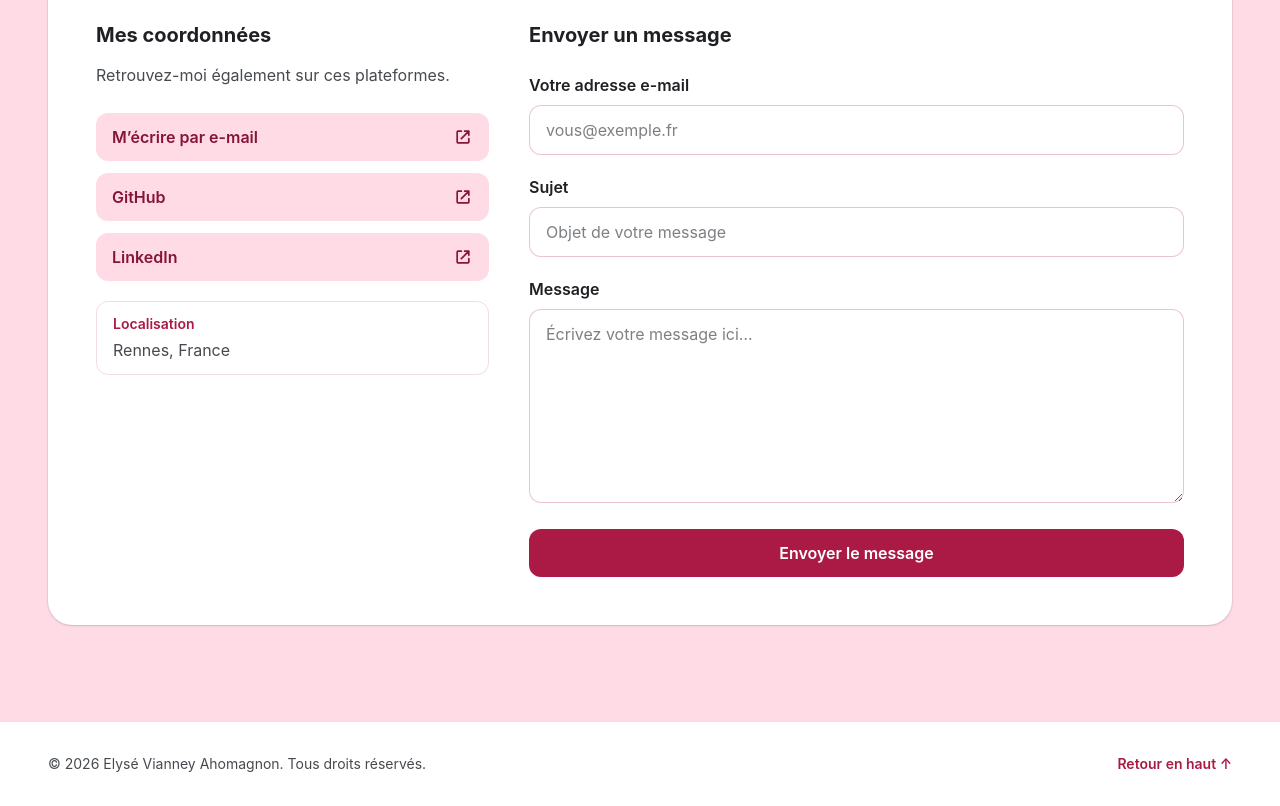
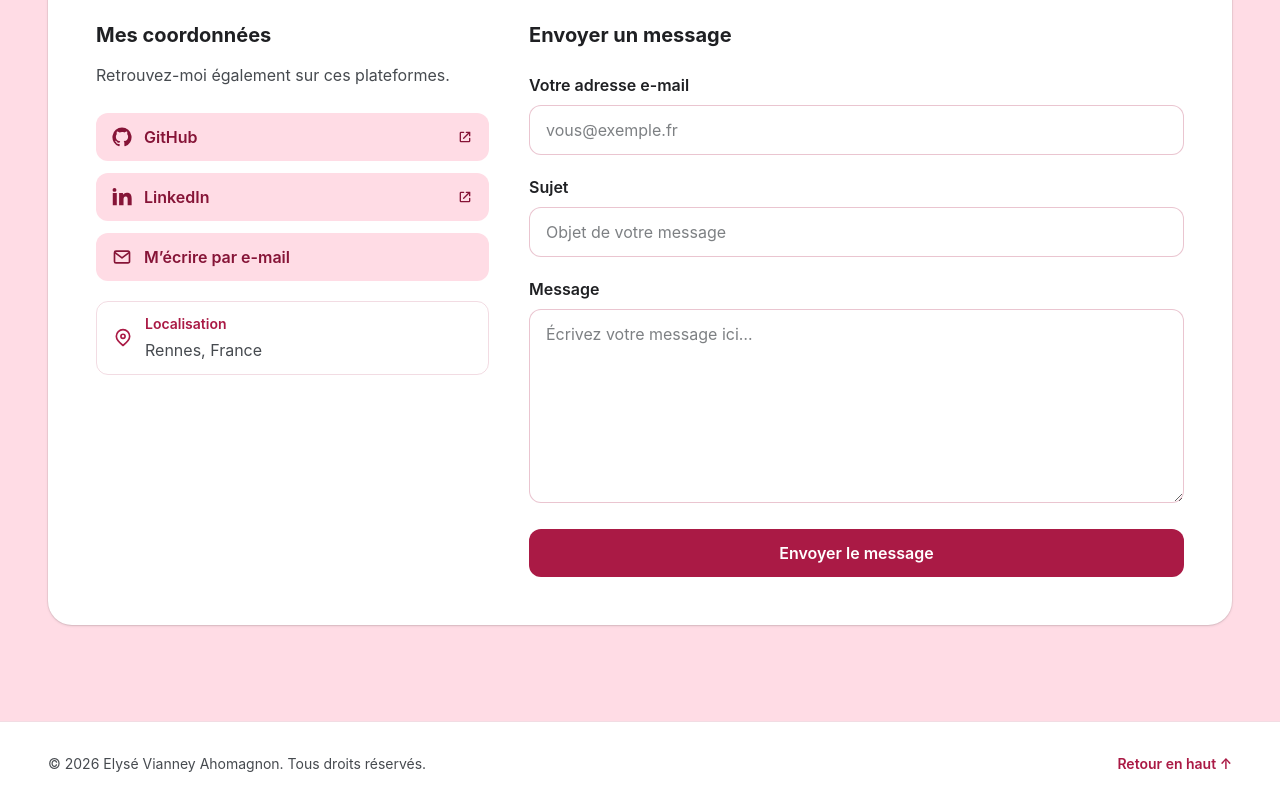
Before and after one commit to elysevianney/my_porfolio, an Angular app: page / in a window 1280 px wide. Shown: the part 5840-6646 px from the top of the page. Built offline with nearby package versions, Linux system fonts and the light colour scheme.

Commit message:
feat: add icon for contacts elemrnts

```diff
--- a/src/app/components/contact/contact.html
+++ b/src/app/components/contact/contact.html
@@ -22,21 +22,49 @@
                 [attr.rel]="link.external ? 'noopener noreferrer' : null"
                 class="flex min-h-12 items-center justify-between gap-3 rounded-xl bg-cv-soft px-4 py-3 font-semibold text-cv-primary-dark transition-colors hover:bg-cv-primary hover:text-white"
               >
+                <span class="flex items-center gap-3">
+                  @switch (link.kind) {
+                    @case ('email') {
+                      <svg data-contact-icon aria-hidden="true" viewBox="0 0 24 24" class="size-5 shrink-0" fill="none" stroke="currentColor" stroke-width="2">
+                        <path stroke-linecap="round" stroke-linejoin="round" d="M3 6.75A1.75 1.75 0 0 1 4.75 5h14.5A1.75 1.75 0 0 1 21 6.75v10.5A1.75 1.75 0 0 1 19.25 19H4.75A1.75 1.75 0 0 1 3 17.25V6.75Z" />
+                        <path stroke-linecap="round" stroke-linejoin="round" d="m4 7 8 6 8-6" />
+                      </svg>
+                    }
+                    @case ('github') {
+                      <svg data-contact-icon aria-hidden="true" viewBox="0 0 24 24" class="size-5 shrink-0" fill="currentColor">
+                        <path d="M12 .7a11.5 11.5 0 0 0-3.64 22.41c.58.11.79-.25.79-.56v-2.23c-3.22.7-3.9-1.37-3.9-1.37-.52-1.34-1.28-1.69-1.28-1.69-1.05-.72.08-.7.08-.7 1.16.08 1.77 1.19 1.77 1.19 1.03 1.77 2.7 1.26 3.36.96.1-.75.4-1.26.74-1.55-2.57-.29-5.27-1.28-5.27-5.68 0-1.26.45-2.28 1.18-3.09-.12-.29-.51-1.46.11-3.05 0 0 .96-.31 3.16 1.18A10.93 10.93 0 0 1 12 6.13c.98 0 1.95.13 2.87.39 2.2-1.49 3.16-1.18 3.16-1.18.62 1.59.23 2.76.11 3.05.74.81 1.18 1.83 1.18 3.09 0 4.41-2.7 5.38-5.28 5.67.42.36.79 1.07.79 2.16v3.24c0 .31.21.68.8.56A11.5 11.5 0 0 0 12 .7Z" />
+                      </svg>
+                    }
+                    @case ('linkedin') {
+                      <svg data-contact-icon aria-hidden="true" viewBox="0 0 24 24" class="size-5 shrink-0" fill="currentColor">
+                        <path d="M5.34 3.5A2.34 2.34 0 1 1 .66 3.5a2.34 2.34 0 0 1 4.68 0ZM.93 7.34h4.82V22H.93V7.34Zm7.61 0h4.62v2h.07c.64-1.22 2.22-2.5 4.57-2.5 4.88 0 5.79 3.22 5.79 7.4V22h-4.82v-6.88c0-1.64-.03-3.75-2.29-3.75-2.29 0-2.64 1.79-2.64 3.63v7H8.54V7.34Z" />
+                      </svg>
+                    }
+                  }
                   <span>{{ link.label }}</span>
                   @if (link.external) {
                     <span class="sr-only">(nouvel onglet)</span>
                   }
-                <svg aria-hidden="true" viewBox="0 0 24 24" class="size-5 shrink-0" fill="none" stroke="currentColor" stroke-width="2">
+                </span>
+                @if (link.external) {
+                  <svg aria-hidden="true" viewBox="0 0 24 24" class="size-4 shrink-0" fill="none" stroke="currentColor" stroke-width="2">
                     <path stroke-linecap="round" stroke-linejoin="round" d="M14 5h5v5m0-5-9 9M19 14v4a1 1 0 0 1-1 1H6a1 1 0 0 1-1-1V6a1 1 0 0 1 1-1h4" />
                   </svg>
+                }
               </a>
             </li>
           }
         </ul>
 
-        <div class="mt-5 rounded-xl border border-cv-primary/15 px-4 py-3">
+        <div class="mt-5 flex items-center gap-3 rounded-xl border border-cv-primary/15 px-4 py-3">
+          <svg data-contact-icon aria-hidden="true" viewBox="0 0 24 24" class="size-5 shrink-0 text-cv-primary" fill="none" stroke="currentColor" stroke-width="2">
+            <path stroke-linecap="round" stroke-linejoin="round" d="M20 10c0 5-8 11-8 11S4 15 4 10a8 8 0 1 1 16 0Z" />
+            <circle cx="12" cy="10" r="2.5" />
+          </svg>
+          <div>
             <p class="text-sm font-semibold text-cv-primary">Localisation</p>
             <p class="mt-1 text-cv-muted">{{ location }}</p>
+          </div>
         </div>
       </div>
 
--- a/src/app/data/social-links.data.ts
+++ b/src/app/data/social-links.data.ts
@@ -1,12 +1,7 @@
 import { SocialLink } from '../models/social-link.model';
 
 export const SOCIAL_LINKS: readonly SocialLink[] = [
-  {
-    label: 'M’écrire par e-mail',
-    url: 'mailto:elyse-vianney.ahomagnon@etudiant.univ-rennes.fr',
-    kind: 'email',
-    external: false,
-  },
+
   {
     label: 'GitHub',
     url: 'https://github.com/elysevianney',
@@ -19,6 +14,12 @@ export const SOCIAL_LINKS: readonly SocialLink[] = [
     kind: 'linkedin',
     external: true,
   },
+  {
+    label: 'M’écrire par e-mail',
+    url: 'mailto:elyse-vianney.ahomagnon@etudiant.univ-rennes.fr',
+    kind: 'email',
+    external: false,
+  }
 ];
 
 export const LOCATION = 'Rennes, France';
```
Also changed, not shown: 1 other file (tests, documents, lock files or other folders). Lines whose indentation alone changed are shown as unchanged.
